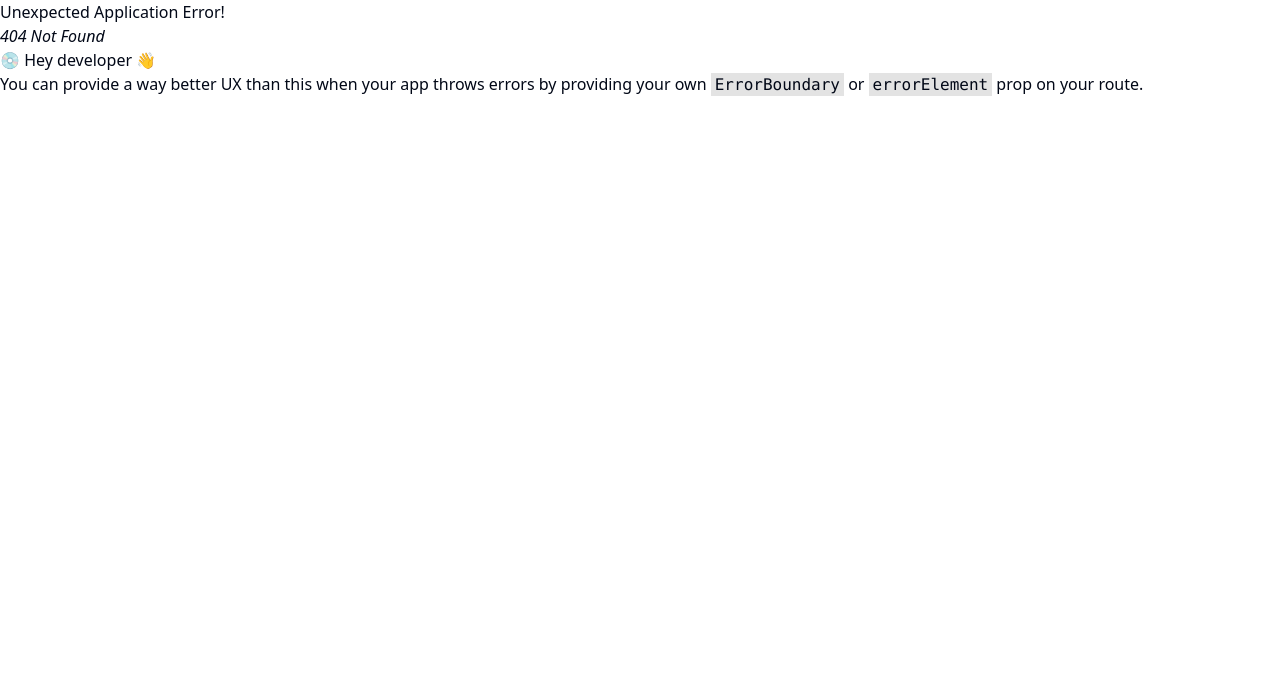
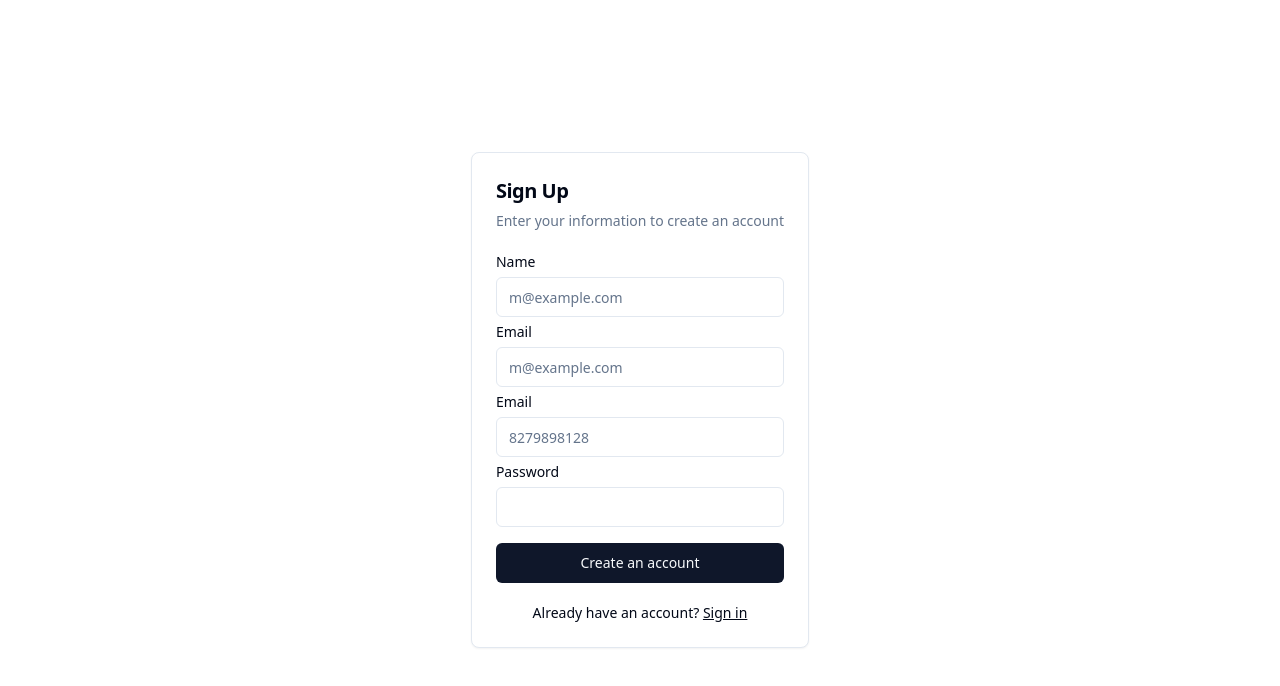
Before and after one commit to shubham30034/swiggy-Adminpanel, a React (Vite) app: page /signup in a window 1280 px wide. Before the commit this address had no page. Shown: the top 686 px of the page. Built offline with nearby package versions, Linux system fonts and the light colour scheme.

Commit message:
addSignUpPage

```diff
--- a/src/pages/Login.jsx
+++ b/src/pages/LoginPage.jsx
@@ -10,6 +10,7 @@
   import { Button } from '@/components/ui/button'
   import { Label } from "@/components/ui/label"
   import { Input } from "@/components/ui/input"
+  import { Link } from 'react-router-dom'
 
 
 const Login = () => {
@@ -35,9 +36,14 @@
     <CardFooter>
       <Button className="w-full">Sign in</Button>
     </CardFooter>
-    <CardFooter className="flex gap-5">
-        <Button variant={"ghost"}>have not signup yet? signup</Button>
-    </CardFooter>
+    <CardFooter>
+    <div className=" text-center text-sm">
+          Don&apos;t have an account?{" "}
+          <Link to={'/signup'} className="underline">
+            Sign up
+          </Link>
+        </div>
+        </CardFooter>
 
   </Card>
   </div>
--- /dev/null
+++ b/src/pages/RegisterPage.jsx
@@ -0,0 +1,79 @@
+import React from 'react'
+import { Link } from 'react-router-dom'
+import { Button } from "@/components/ui/button"
+import {
+  Card,
+  CardContent,
+  CardDescription,
+  CardHeader,
+  CardTitle,
+} from "@/components/ui/card"
+import { Input } from "@/components/ui/input"
+import { Label } from "@/components/ui/label"
+
+
+
+
+const Register = () => {
+  return (
+    <div className=' h-screen flex justify-center items-center'>
+       <Card className="mx-auto max-w-sm">
+      <CardHeader>
+        <CardTitle className="text-xl">Sign Up</CardTitle>
+        <CardDescription>
+          Enter your information to create an account
+        </CardDescription>
+      </CardHeader>
+      <CardContent>
+        <div className="grid gap-2">
+          <div className="grid gap-2">
+            <Label htmlFor="name">Name</Label>
+            <Input
+              id="email"
+              type="email"
+              placeholder="m@example.com"
+              required
+            />
+          </div>
+
+
+          <div className="grid gap-2 ">
+            <Label htmlFor="email">Email</Label>
+            <Input
+              id="email"
+              type="email"
+              placeholder="m@example.com"
+              required
+            />
+          </div>
+          <div className="grid gap-2 ">
+            <Label htmlFor="email">Email</Label>
+            <Input
+              id="number"
+              type="number"
+              placeholder="8279898128"
+              required
+            />
+          </div>
+          <div className="grid gap-2">
+            <Label htmlFor="password">Password</Label>
+            <Input id="password" type="password" />
+          </div>
+          <Button type="submit" className="w-full my-2">
+            Create an account
+          </Button>
+
+        </div>
+        <div className="mt-3 text-center text-sm">
+          Already have an account?{" "}
+          <Link to={'/login'} className="underline">
+            Sign in
+          </Link>
+        </div>
+      </CardContent>
+    </Card>
+    </div>
+  )
+}
+
+export default Register
```
Also changed, not shown: src/router.jsx (+7 -2 lines).
